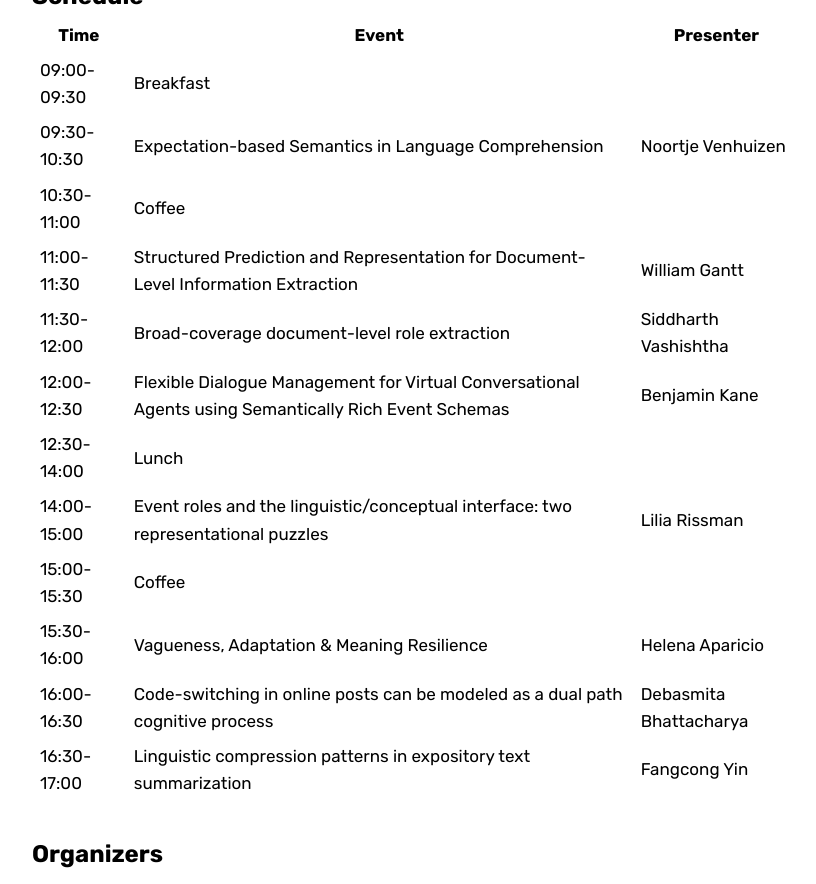
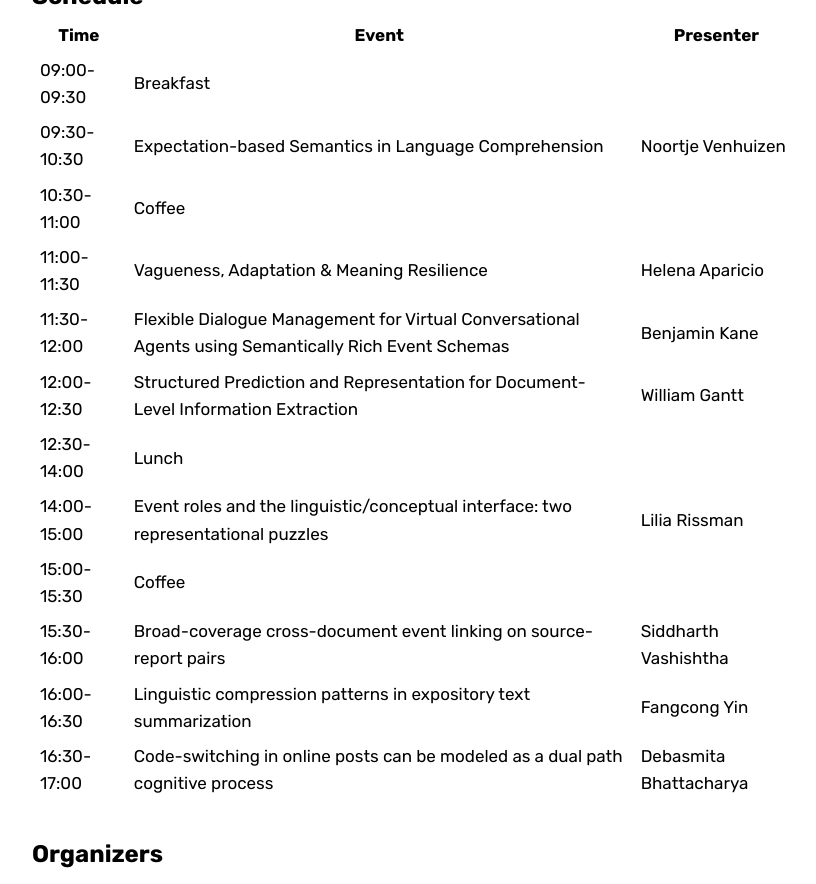
Before and after one commit to FACTSlab/factslab.github.io, a Jekyll site: the page built from peer-workshop-2023.md, in a window 1280 px wide and 900 px high, scrolled down 1978 px, cut to the strip 0-884 px from the top of the window. Shown: the whole strip, without its empty margins (224-1040 px from the left). Built offline with Jekyll 4.4.1, drawn with Linux system fonts in a browser that asks for light colours; some web fonts are replaced; some of the changed lines change nothing that is shown.

Commit message:
Reorders schedule

```diff
--- a/_data/workshop.yml
+++ b/_data/workshop.yml
@@ -97,7 +97,7 @@ presentations:
   svashishtha:
     type: inperson
     presenter: svashishtha
-    title: Broad-coverage document-level role extraction
+    title: Broad-coverage cross-document event linking on source-report pairs
     abstract:
   bkane:
     type: inperson
@@ -133,16 +133,13 @@ schedule:
   title: Coffee
 - time: 11:00-11:30
   type: talk
-  presentation: wgantt
-  location: room
+  presentation: haparicio
 - time: 11:30-12:00
   type: talk
-  presentation: svashishtha
-  location: room
+  presentation: bkane
 - time: 12:00-12:30
   type: talk
-  presentation: bkane
-  location: room
+  presentation: wgantt
 - time: 12:30-14:00
   type: break
   title: Lunch
@@ -154,11 +151,10 @@ schedule:
   title: Coffee
 - time: 15:30-16:00
   type: talk
-  presentation: haparicio
-  location: room
+  presentation: svashishtha
 - time: 16:00-16:30
   type: talk
-  presentation: dbhattacharya
+  presentation: fyin
 - time: 16:30-17:00
   type: talk
-  presentation: fyin
+  presentation: dbhattacharya
```
